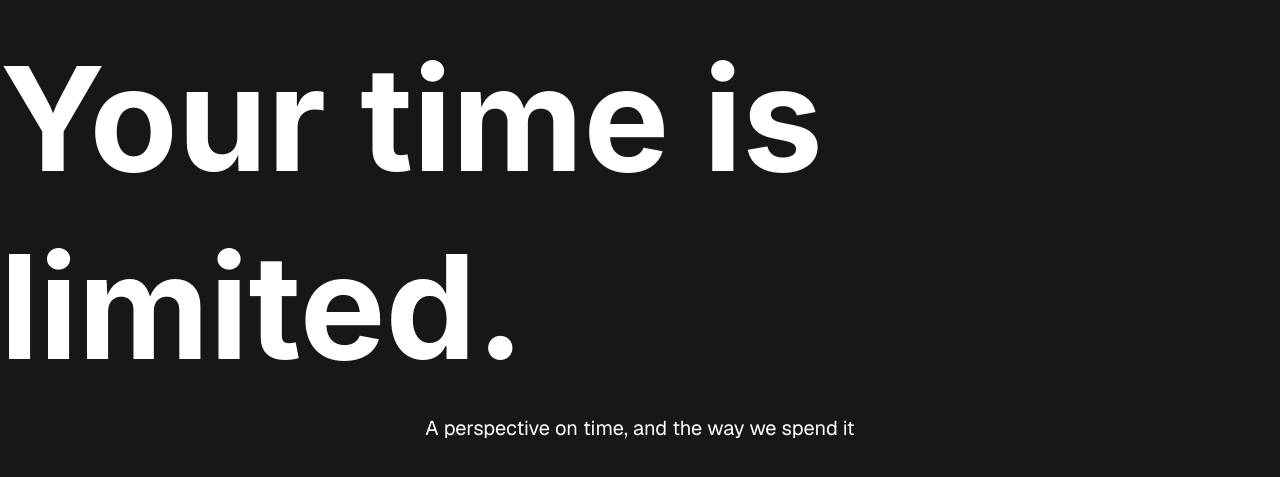
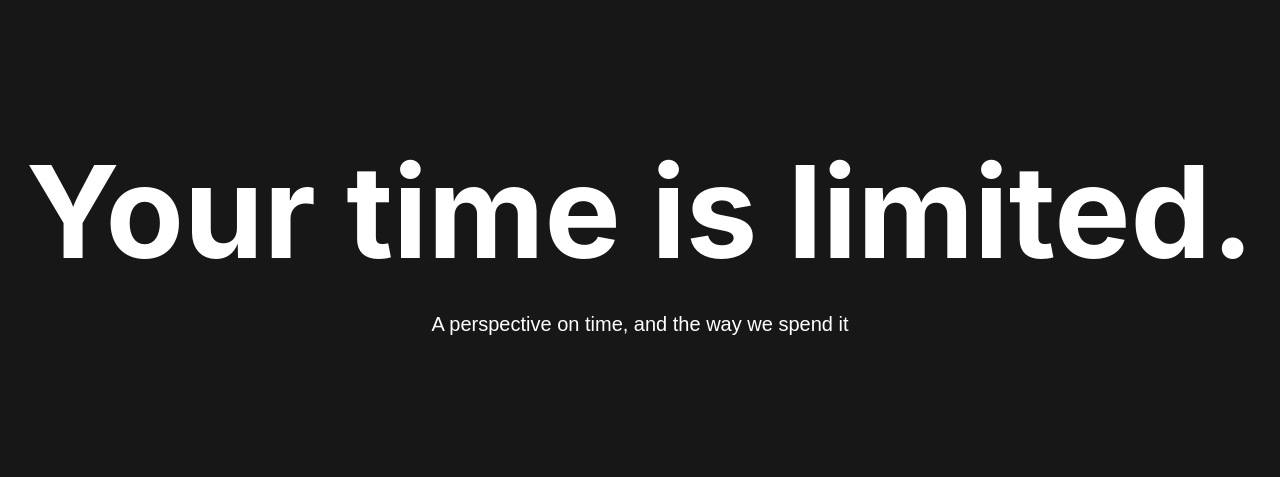
Before and after one commit to samirbuch/cis3755-final-project, a Next.js app: page / in a window 1280 px wide. Shown: the part 165-642 px from the top of the page. Built offline with nearby package versions, Linux system fonts and the light colour scheme.

Commit message:
home page: animate title and subtitle

```diff
--- a/src/pages/index.tsx
+++ b/src/pages/index.tsx
@@ -1,21 +1,48 @@
+"use client";
+
 import Head from "next/head";
-import Image from "next/image";
-import { Geist, Geist_Mono } from "next/font/google";
+// import Image from "next/image";
 import styles from "@/styles/Home.module.css";
-import { Center, Flex, Text, Title } from "@mantine/core";
+import { Flex, Text, Title } from "@mantine/core";
 import CenteredOnPage from "@/components/CenteredOnPage";
+import { useEffect, useRef } from "react";
 
-const geistSans = Geist({
-  variable: "--font-geist-sans",
-  subsets: ["latin"],
-});
-
-const geistMono = Geist_Mono({
-  variable: "--font-geist-mono",
-  subsets: ["latin"],
-});
+import { createScope, animate, type Scope, createTimeline } from "animejs";
 
 export default function Home() {
+  const root = useRef<HTMLDivElement>(null);
+  const scope = useRef<Scope>(null);
+
+  useEffect(() => {
+    if (!root.current) return;
+
+    scope.current = createScope({ root: root.current }).add(scope => {
+      // animate("#title", {
+      //   opacity: [0, 1],
+      //   translateY: ["10%", "0%"],
+      //   duration: 1000,
+      //   easing: "ease",
+      //   delay: 500,
+      // });
+
+      createTimeline()
+        .add("#title", {
+          opacity: [0, 1],
+          translateY: ["10%", "0%"],
+          duration: 1000,
+          easing: "ease",
+          delay: 500,
+        })
+        .add("#subtitle", {
+          opacity: [0, 1],
+          translateY: ["10%", "0%"],
+          duration: 500,
+          easing: "ease",
+        })
+
+    })
+  }, []);
+
   return (
     <>
       <Head>
@@ -24,14 +51,16 @@ export default function Home() {
         <meta name="viewport" content="width=device-width, initial-scale=1" />
         <link rel="icon" href="/favicon.ico" />
       </Head>
-      <div
-        className={`${styles.page} ${geistSans.variable} ${geistMono.variable}`}
-      >
+      <div className={`${styles.page}`} ref={root}>
         <main>
           <CenteredOnPage>
             <Flex direction={"column"} gap="sm" align={"center"}>
-              <Title size={"9rem"}>Your time is limited.</Title>
-              <Text size="xl">A perspective on time, and the way we spend it</Text>
+              <Title id="title" size={"8rem"} opacity={0}>
+                Your time is limited.
+              </Title>
+              <Text id="subtitle" size="xl" opacity={0}>
+                A perspective on time, and the way we spend it
+              </Text>
             </Flex>
           </CenteredOnPage>
         </main>
```
